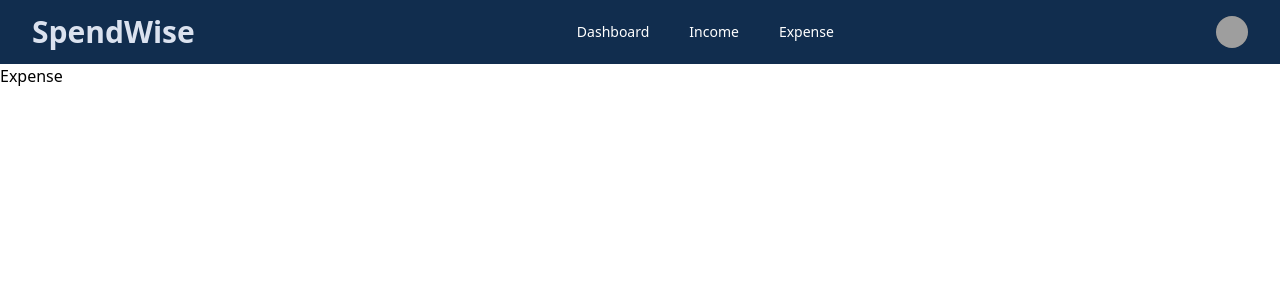
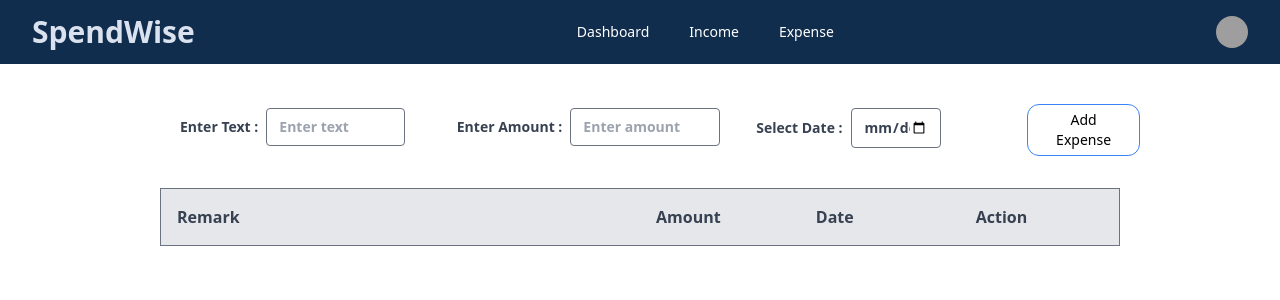
Before and after one commit to Sanskar-Karki/SpendWise, a React (Vite) app in the folder Client/: page /expense in a window 1280 px wide. Shown: the top 300 px of the page. Built offline with nearby package versions, Linux system fonts and the light colour scheme; grey boxes are pictures that could not be loaded.

Commit message:
Added Income and Expense Logic

```diff
--- a/Client/package.json
+++ b/Client/package.json
@@ -12,6 +12,7 @@
   "dependencies": {
     "react": "^18.3.1",
     "react-dom": "^18.3.1",
+    "react-icons": "^5.4.0",
     "react-router-dom": "^7.0.2"
   },
   "devDependencies": {
--- a/Client/src/App.jsx
+++ b/Client/src/App.jsx
@@ -6,9 +6,7 @@ function App() {
   return (
     <>
       <Navbar />
-      <div className="content">
-        <Outlet />
-      </div>
+      <Outlet />
     </>
   )
 }
--- a/Client/src/components/Dashboard/Dashboard.jsx
+++ b/Client/src/components/Dashboard/Dashboard.jsx
@@ -1,7 +1,7 @@
 
 const Dashboard = () => {
   return (
-    <div>
+    <div className="">
       Dashboard
     </div>
   )
--- a/Client/src/components/Expense/Expense.jsx
+++ b/Client/src/components/Expense/Expense.jsx
@@ -1,7 +1,86 @@
+import { useState } from "react"
+import ExpenseList from "./ExpenseList"
 
 const Expense = () => {
+
+  const [expenseData, setexpenseData] = useState([])
+  const [data, setData] = useState({
+    remark: "",
+    amount: "",
+    date: "",
+  })
+
+  const handleInput = (e) => {
+    const { value, name } = e.target
+    setData({
+      ...data,
+      [name]: value
+    })
+  }
+
+  const handleSubmit = (e) => {
+    e.preventDefault()
+    if (data.remark.trim() !== "" && data.amount.trim() !== "" && data.date.trim() !== "") {
+      setexpenseData([...expenseData, data])
+      setData({
+        remark: "",
+        amount: "",
+        date: "",
+      });
+    } else {
+      alert("Give all the inputs")
+    }
+  }
+
+  const deleteHandler = (index) => {
+    const filteredData = expenseData.filter((_, i) => i !== index)
+    setexpenseData(filteredData)
+  }
+
+  console.log(expenseData)
+  console.log(data)
+
   return (
-    <div>Expense</div>
+    <div className="mx-40 my-10">
+      <div >
+        <form className="flex mb-8 min-w-full m-5" onSubmit={handleSubmit}>
+          <label className=" text-gray-700 text-sm font-bold mb-2 ">
+            Enter Text :
+            <input
+              name="remark"
+              value={data.remark}
+              className="border border-gray-500 ml-2 rounded w-1/2 py-2 px-3 mt-1 focus:outline-none focus:ring-2 focus:ring-blue-500 focus:border-blue-500"
+              placeholder="Enter text"
+              type="text"
+              onChange={handleInput}
+            />
+          </label>
+
+          <label className=" text-gray-700 text-sm font-bold mb-2">
+            Enter Amount :
+            <input
+              name="amount"
+              value={data.amount}
+              onChange={handleInput}
+              className="border border-gray-500 rounded w-1/2 py-2 ml-2 px-3 mt-1 focus:outline-none focus:ring-2 focus:ring-blue-500 focus:border-blue-500"
+              placeholder="Enter amount"
+              type="number"
+            />
+          </label >
+          <label className=" text-gray-700 text-sm font-bold mb-2">
+            Select Date :
+            <input value={data.date} onChange={handleInput} name="date" className="border border-gray-500 rounded w-1/3 py-2 px-3 ml-2 mt-1 focus:outline-none focus:ring-2 focus:ring-blue-500 focus:border-blue-500"
+              type="datetime-local" />
+          </label>
+          <button className="border border-blue-500 rounded-xl px-5 text-sm  hover:bg-[#295383] hover:text-white hover:shadow-lg transition-all duration-500 ">
+            Add Expense
+          </button>
+        </form>
+      </div>
+
+      <ExpenseList expenseData={expenseData} deleteHandler={deleteHandler} />
+    </div>
+
   )
 }
 
--- /dev/null
+++ b/Client/src/components/Expense/ExpenseList.jsx
@@ -0,0 +1,52 @@
+import { FaEdit } from "react-icons/fa";
+import { MdDeleteForever } from "react-icons/md";
+
+const ExpenseList = ({ expenseData, deleteHandler }) => {
+
+  const handleDelete = (index) => {
+    deleteHandler(index)
+  }
+
+  return (
+
+    <div className="container flex justify-center ">
+      <table className="table-auto  w-full  border border-gray-500 rounded">
+        <thead className=" bg-gray-200 text-gray-700 font-bold">
+          <tr >
+            <th className="text-left p-4 w-1/2">Remark</th>
+            <th className="text-left p-4 w-1/65">Amount</th>
+            <th className="text-left p-4 w-1/6">Date</th>
+            <th className="text-left p-4 w-1/6">Action</th>
+          </tr>
+        </thead>
+
+        <tbody className="divide-y divide-gray-300">
+          {expenseData.map((data, index) => {
+            return (
+              <tr key={index}>
+                <td className="p-4">{index + 1}{" | "}{data.remark}</td>
+                <td className="p-4 text-red-500">${data.amount}</td>
+                <td className="p-4">{
+                  data.date.replace("T", " | ")
+                }</td>
+                <td className="p-4 flex">
+                  <button className="p-2 rounded-full  group transition-all duration-500  flex item-center">
+                    <FaEdit />
+                  </button>
+                  <button onClick={() => handleDelete(index)} className="p-2 rounded-full  group transition-all duration-500  flex item-center">
+                    <MdDeleteForever />
+                  </button>
+                </td>
+              </tr>
+            )
+          })}
+
+        </tbody>
+      </table>
+    </div>
+
+
+  )
+}
+
+export default ExpenseList
--- a/Client/src/components/Income/Income.jsx
+++ b/Client/src/components/Income/Income.jsx
@@ -1,7 +1,86 @@
+import { useState } from "react"
+import IncomeList from "./IncomeList"
 
 const Income = () => {
+
+  const [incomeData, setIncomeData] = useState([])
+  const [data, setData] = useState({
+    remark: "",
+    amount: "",
+    date: "",
+  })
+
+  const handleInput = (e) => {
+    const { value, name } = e.target
+    setData({
+      ...data,
+      [name]: value
+    })
+  }
+
+  const handleSubmit = (e) => {
+    e.preventDefault()
+    if (data.remark.trim() !== "" && data.amount.trim() !== "" && data.date.trim() !== "") {
+      setIncomeData([...incomeData, data])
+      setData({
+        remark: "",
+        amount: "",
+        date: "",
+      });
+    } else {
+      alert("Give all the inputs")
+    }
+  }
+
+  const deleteHandler = (index) => {
+    const filteredData = incomeData.filter((_, i) => i !== index)
+    setIncomeData(filteredData)
+  }
+
+  console.log(incomeData)
+  console.log(data)
+
   return (
-    <div>Income</div>
+    <div className="mx-40 my-10">
+      <div >
+        <form className="flex mb-8 min-w-full m-5" onSubmit={handleSubmit}>
+          <label className=" text-gray-700 text-sm font-bold mb-2 ">
+            Enter Text :
+            <input
+              name="remark"
+              value={data.remark}
+              className="border border-gray-500 ml-2 rounded w-1/2 py-2 px-3 mt-1 focus:outline-none focus:ring-2 focus:ring-blue-500 focus:border-blue-500"
+              placeholder="Enter text"
+              type="text"
+              onChange={handleInput}
+            />
+          </label>
+
+          <label className=" text-gray-700 text-sm font-bold mb-2">
+            Enter Amount :
+            <input
+              name="amount"
+              value={data.amount}
+              onChange={handleInput}
+              className="border border-gray-500 rounded w-1/2 py-2 ml-2 px-3 mt-1 focus:outline-none focus:ring-2 focus:ring-blue-500 focus:border-blue-500"
+              placeholder="Enter amount"
+              type="number"
+            />
+          </label >
+          <label className=" text-gray-700 text-sm font-bold mb-2">
+            Select Date :
+            <input value={data.date} onChange={handleInput} name="date" className="border border-gray-500 rounded w-1/3 py-2 px-3 ml-2 mt-1 focus:outline-none focus:ring-2 focus:ring-blue-500 focus:border-blue-500"
+              type="datetime-local" />
+          </label>
+          <button className="border border-blue-500 rounded-xl px-5 text-sm  hover:bg-[#295383] hover:text-white hover:shadow-lg transition-all duration-500 ">
+            Add Income
+          </button>
+        </form>
+      </div>
+
+      <IncomeList incomeData={incomeData} deleteHandler={deleteHandler} />
+    </div>
+
   )
 }
 
--- /dev/null
+++ b/Client/src/components/Income/IncomeList.jsx
@@ -0,0 +1,51 @@
+import { FaEdit } from "react-icons/fa";
+import { MdDeleteForever } from "react-icons/md";
+
+const IncomeList = ({ incomeData, deleteHandler }) => {
+
+  const handleDelete = (index) => {
+    deleteHandler(index)
+  }
+  return (
+
+    <div className="container flex justify-center ">
+      <table className="table-auto  w-full  border border-gray-500 rounded">
+        <thead className=" bg-gray-200 text-gray-700 font-bold">
+          <tr >
+            <th className="text-left p-4 w-1/2">Remark</th>
+            <th className="text-left p-4 w-1/65">Amount</th>
+            <th className="text-left p-4 w-1/6">Date</th>
+            <th className="text-left p-4 w-1/6">Action</th>
+          </tr>
+        </thead>
+
+        <tbody className="divide-y divide-gray-300">
+          {incomeData.map((data, index) => {
+            return (
+              <tr key={index}>
+                <td className="p-4">{index + 1}{" | "}{data.remark}</td>
+                <td className="p-4 text-green-500">${data.amount}</td>
+                <td className="p-4">{
+                  data.date.replace("T", " | ")
+                }</td>
+                <td className="p-4 flex">
+                  <button className="p-2 rounded-full  group transition-all duration-500  flex item-center">
+                    <FaEdit />
+                  </button>
+                  <button onClick={() => handleDelete(index)} className="p-2 rounded-full  group transition-all duration-500  flex item-center">
+                    <MdDeleteForever />
+                  </button>
+                </td>
+              </tr>
+            )
+          })}
+
+        </tbody>
+      </table>
+    </div>
+
+
+  )
+}
+
+export default IncomeList
--- a/Client/src/components/Navbar.jsx
+++ b/Client/src/components/Navbar.jsx
@@ -14,7 +14,7 @@ const Navbar = () => {
   };
 
   return (
-    <nav className="bg-[#112D4E] z-10 w-full">
+    <nav className=" bg-[#112D4E] z-10 w-full">
       <div className="mx-auto max-w-7xl px-2 sm:px-6 lg:px-8">
         <div className="relative flex h-16 items-center justify-between">
           {/* Mobile menu button - Only visible on small screens */}
--- a/Client/src/index.css
+++ b/Client/src/index.css
@@ -1,3 +1,9 @@
 @tailwind base;
 @tailwind components;
 @tailwind utilities;
+:root {
+  --color-light: #f9f7f7;
+  --color-ternary: #dbe2ef;
+  --color-secondary: #3f72af;
+  --color-primary: #112d4e;
+}
--- a/Client/src/main.jsx
+++ b/Client/src/main.jsx
@@ -16,16 +16,14 @@ import NotFound from "./NotFound";
 const router = createBrowserRouter(
   createRoutesFromElements(
     <Route path="/" element={<App />}>
-      <Route path="" element={<Dashboard />} /> {/* Default route */}
+      <Route index element={<Dashboard />} />
       <Route path="income" element={<Income />} />
       <Route path="expense" element={<Expense />} />
-      <Route path="*" element={<NotFound />} /> {/* Catch-all for 404 */}
+      <Route path="*" element={<NotFound />} />
     </Route>
   )
 );
 
 createRoot(document.getElementById("root")).render(
-  <StrictMode>
-    <RouterProvider router={router} />
-  </StrictMode>
+  <RouterProvider router={router} />
 );
--- a/Client/src/ok.jsx
+++ /dev/null
@@ -1,32 +0,0 @@
-import { StrictMode } from 'react'
-import { createRoot } from 'react-dom/client'
-import './index.css'
-import App from './App.jsx'
-import {
-  createBrowserRouter,
-  createRoutesFromElements,
-  Route,
-  RouterProvider,
-} from "react-router-dom";
-import Income from './components/Income/Income';
-import Expense from './components/Expense/Expense';
-import Dashboard from './components/Dashboard/Dashboard';
-import NotFound from './NotFound';
-
-const router = createBrowserRouter([
-  createRoutesFromElements(
-    <Route path='/' element={<App />}>
-      <Route path='' element={<Dashboard />} />
-      <Route path='income' element={<Income />} />
-      <Route path='expense' element={<Expense />} />
-      <Route path='*' element={<NotFound />} />
-    </Route>
-  )
-
-]);
-
-createRoot(document.getElementById('root')).render(
-  <StrictMode>
-    <RouterProvider router={router} />
-  </StrictMode>,
-)
```
Also changed, not shown: 1 other file (tests, documents, lock files or other folders).
